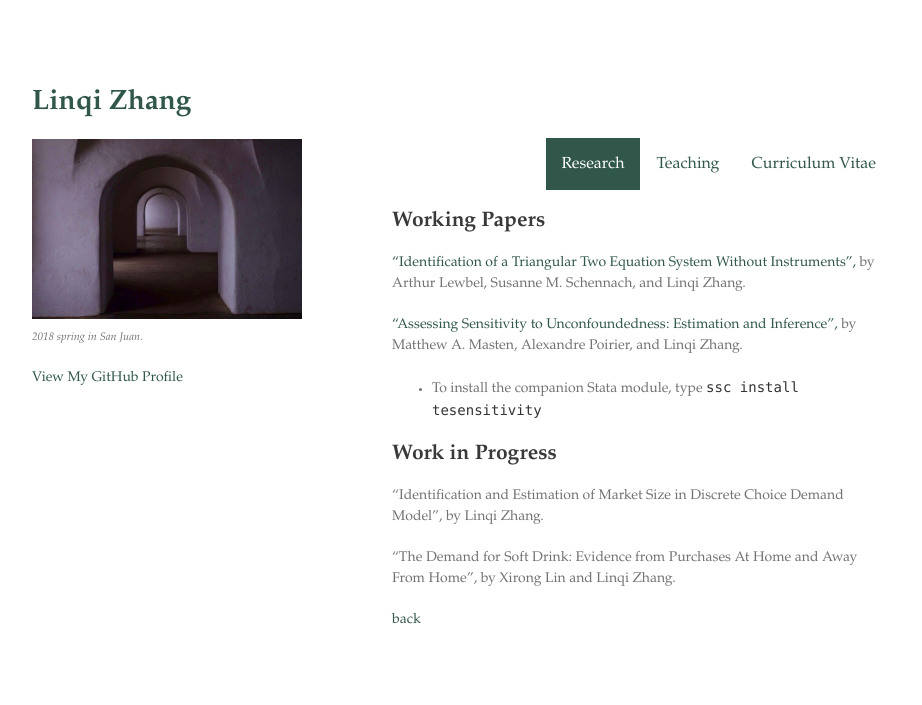
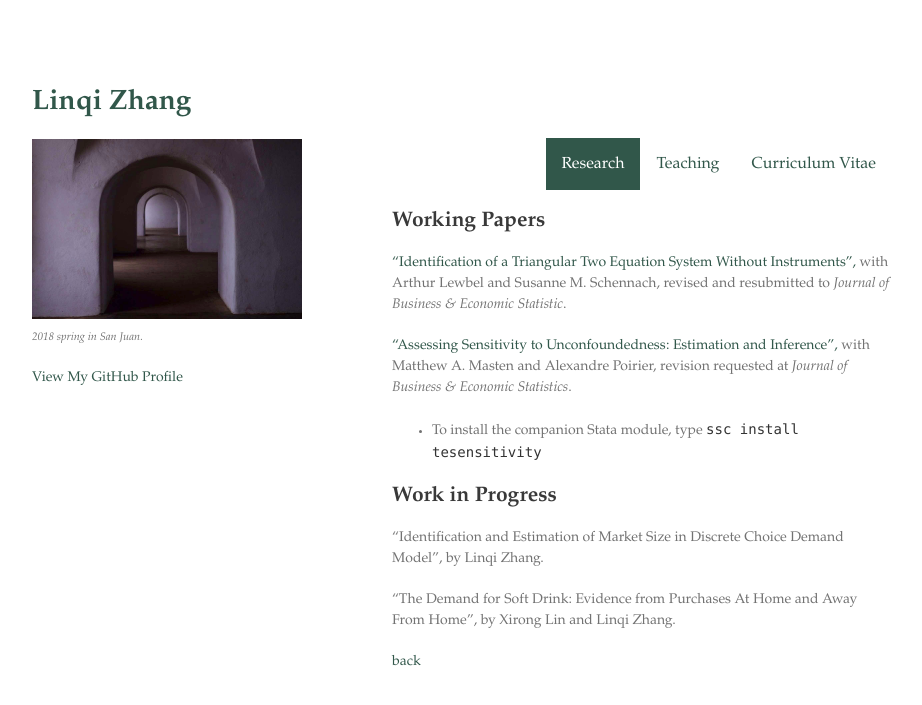
Before and after one commit to zhanglinqi/zhanglinqi.github.io, a Jekyll site: the page built from research.md, in a window 1280 px wide. Shown: the top 705 px of the page, without its empty margins (178-1100 px from the left). Built offline with Jekyll 4.4.1, drawn with Linux system fonts in a browser that asks for light colours; our own code applies the rules of GitHub Pages for plain Markdown files.

Commit message:
updated paper status

```diff
--- a/research.md
+++ b/research.md
@@ -4,9 +4,9 @@ layout: research
 
 ## Working Papers
 
-["Identification of a Triangular Two Equation System Without Instruments",](https://drive.google.com/file/d/168iai3BYumnlzspOZf8Uwx8k0Jf7pWPS/view?usp=sharing) by Arthur Lewbel, Susanne M. Schennach, and Linqi Zhang.
+["Identification of a Triangular Two Equation System Without Instruments",](https://drive.google.com/file/d/168iai3BYumnlzspOZf8Uwx8k0Jf7pWPS/view?usp=sharing) with Arthur Lewbel and Susanne M. Schennach, revised and resubmitted to *Journal of Business & Economic Statistic*.
 
-["Assessing Sensitivity to Unconfoundedness: Estimation and Inference",](https://arxiv.org/abs/2012.15716) by Matthew A. Masten, Alexandre Poirier, and Linqi Zhang.
+["Assessing Sensitivity to Unconfoundedness: Estimation and Inference",](https://arxiv.org/abs/2012.15716) with Matthew A. Masten and Alexandre Poirier, revision requested at *Journal of Business & Economic Statistics*.
 
 *   To install the companion Stata module, type `ssc install tesensitivity`
 
```
